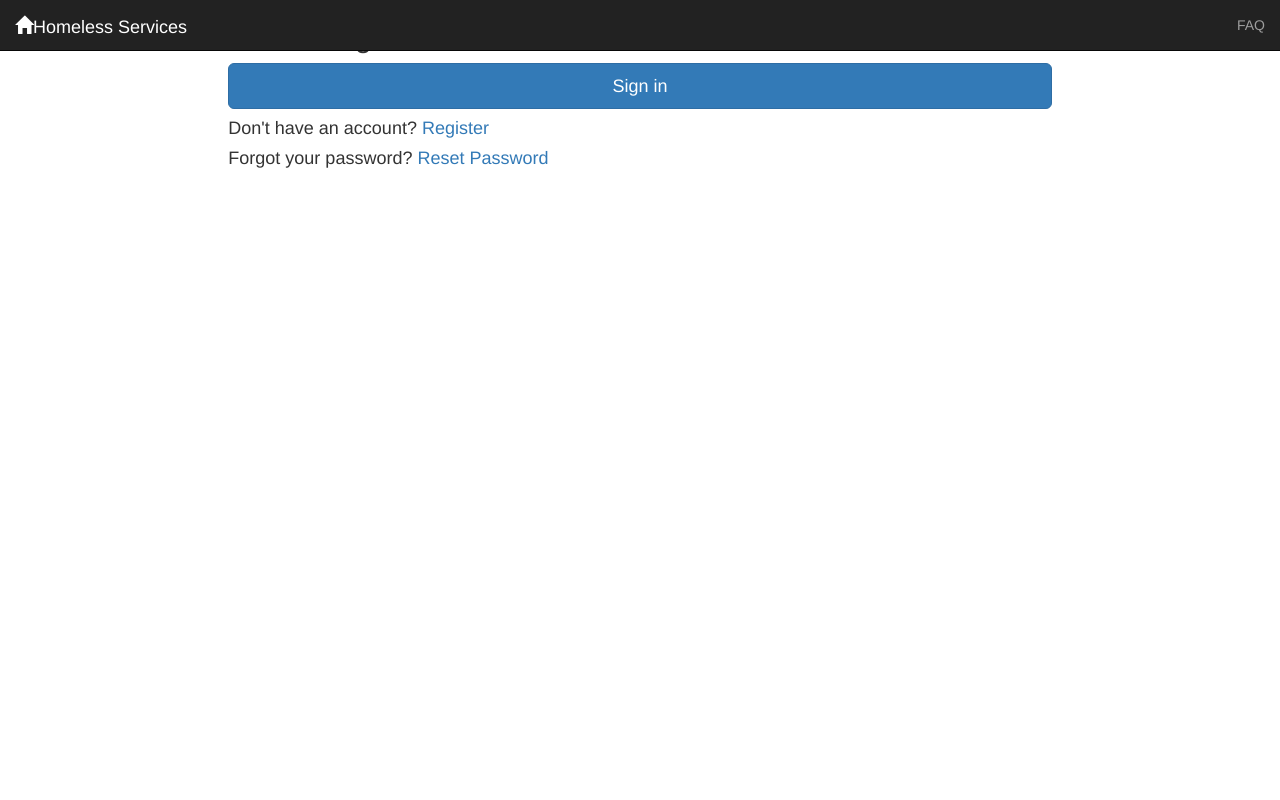
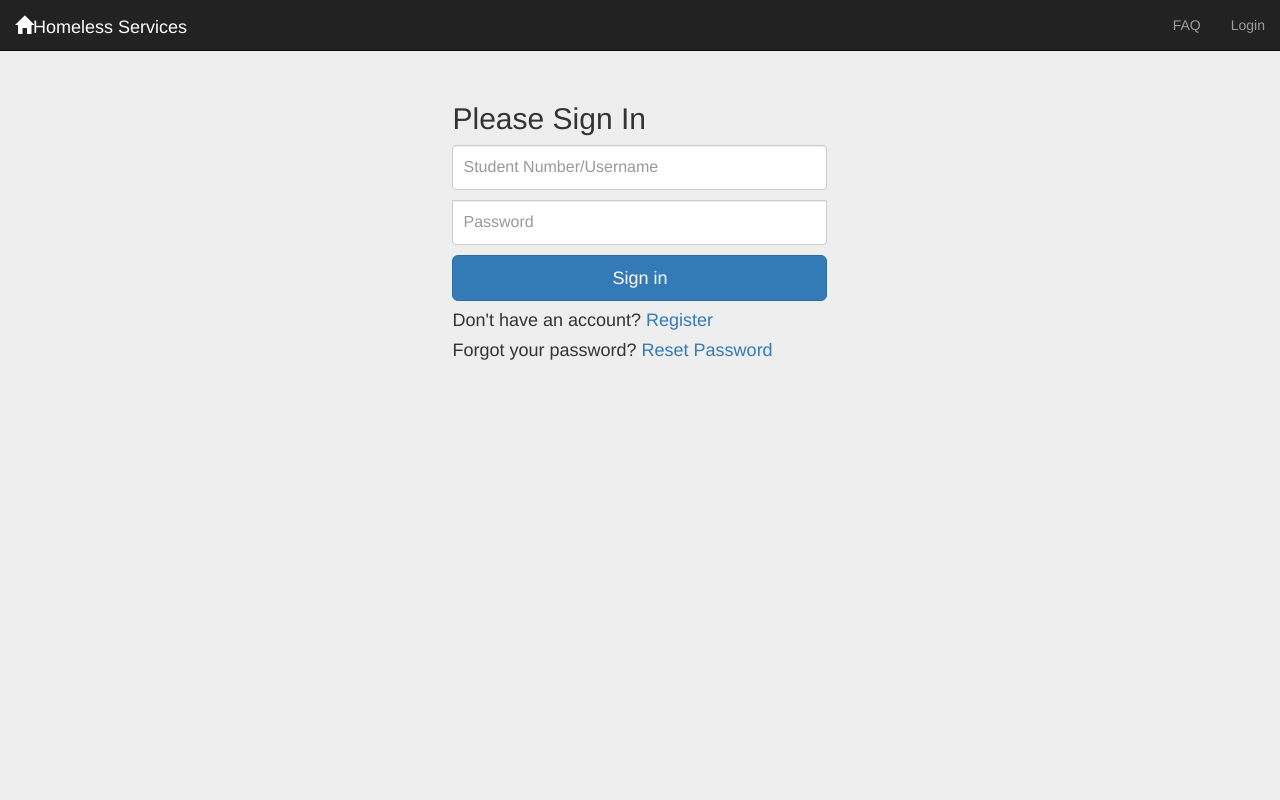
Before and after one commit to fkingnoobgg/Youth-Week-Hackathon, a Django app: page /hackathon/accounts/login/ in a window 1280 px wide. Run offline with Django 3.2, Linux system fonts and the light colour scheme; parts of the project's set-up code (start-up, migrations or seed data) failed here and were passed over; some libraries are stand-ins or nearby versions.

Commit message:
Updated site for login and signin/logout

```diff
--- a/hackathon/forms.py
+++ b/hackathon/forms.py
@@ -1,6 +1,5 @@
 #Django imports
 from django import forms
-from django.contrib.auth.models import User, Group
 from django.contrib.admin import widgets
 from django.core.exceptions import ValidationError
 from django.core.mail import send_mail, mail_admins
@@ -12,30 +11,10 @@ from django.urls import reverse
 from .models import *
 from django.conf import settings
 
-# Added apps
-from datetimewidget.widgets import DateTimeWidget
-from dal import autocomplete
-
 #General imports
 import os
 import re
 import socket
-
-studentNumRegex = re.compile(r'^[0-9]{8}$')
-dateTimeOptions = {
-    'format': 'dd/mm/yyyy hh:ii:00',
-    'weekStart' : '1',
-    'autoclose': True,
-    'showMeridian': True,
-    'minuteStep' : '15',
-    'clearBtn' : True,
-    }
-
-#Checks to see if the student number entered on account creation match
-#the required regex.
-class StundetNumField(forms.CharField):
-    default_validators = [RegexValidator(regex=studentNumRegex, message='Enter a valid student number')]
-    widget = forms.TextInput(attrs={'class':'form-control', 'placeholder':'Student Number'}) # bootstrap class for styling
 
 class EmailField(forms.CharField):
     default_validators = [EmailValidator()]
@@ -44,19 +23,11 @@ class EmailField(forms.CharField):
 class UsernameField(forms.CharField):
     widget = forms.TextInput(attrs={'class':'form-control', 'placeholder':'Student Number/Username'})
 
-class FirstNameField(forms.CharField):
-    widget = forms.TextInput(attrs={'class':'form-control', 'placeholder':'First Name'})
-
-class LastNameField(forms.CharField):
-    widget = forms.TextInput(attrs={'class':'form-control', 'placeholder':'Last Name'})
-
 class PasswordField(forms.CharField):
     widget = forms.PasswordInput(attrs={'class':'form-control', 'placeholder':'Password'})
 
 class SignupFormBase(forms.Form):
-    username = forms.CharField() # have to declare here otherwise order of form elements will be weird
-    first_name = forms.CharField()
-    last_name = forms.CharField()
+    username = forms.CharField()
     password = PasswordField(label='')
     passwordVerify = forms.CharField(label='', widget=forms.PasswordInput(attrs={'class':'form-control', 'placeholder':'Password Again'}))
     def clean(self):
@@ -76,28 +47,13 @@ class SignupFormBase(forms.Form):
         return cleaned_data
 
 class SignupForm(SignupFormBase):
-    username = StundetNumField(label='')
-    first_name = FirstNameField(label='')
-    last_name = LastNameField(label='')
+    username = UsernameField(label='')
+    email = EmailField(label='')
 
     def save(self, data):
         user = User.objects.create_user(data['username'],
-                                        data['username'] + '@student.uwa.edu.au',
+                                        data['email'],
                                         data['password'])
-
-        user.first_name = data['first_name']
-        user.last_name = data['last_name']
-        user.is_active = False
-        group = Group.objects.get(name='LBStudent')
-        group.user_set.add(user)
-        group.save()
-        user.save()
-        lbUser = LBUser()
-        lbUser.user = user
-        #Below sets the key which much be in the link a user sends, and how long until it will expire.
-        lbUser.activation_key = data['activation_key']
-        lbUser.key_expires = datetime.datetime.strftime(datetime.datetime.now()+ datetime.timedelta(days=settings.DAYS_VALID), "%Y-%m-%d %H:%M:%S")
-        lbUser.save()
         return user
 
     #Used for account creation, where users must verify their email address by clicking link.
@@ -112,135 +68,9 @@ class SignupForm(SignupFormBase):
         message = temp.render(contxt)
         send_mail(mailData['email_subject'],message,'Guild Volunteering <volunteering@guild.uwa.edu.au>',[mailData['email']], fail_silently=False)
 
-#May not be needed as supervisors either added by Guild Volunteering
-#Or students create an unverified account in the log entry.
-class SupervisorSignupForm(SignupFormBase):
-    username = EmailField(label='')
-    first_name = FirstNameField(widget=forms.HiddenInput(), initial=None)
-    last_name = LastNameField(widget=forms.HiddenInput(), initial=None)
-
 class LoginForm(forms.Form):
     username = UsernameField(label='')
     password = forms.CharField(label='', widget=forms.PasswordInput(attrs={'class':'form-control', 'placeholder':'Password'}))
-
-class EditLogBookForm(forms.Form):
-    #Students are not allowed to edit the organisation for this logbook, as all the supervisors listed are from that org!
-    name = forms.CharField(label='',required=True,widget=forms.TextInput(attrs={'class':'form-control', 'id':'edit_form_name', 'placeholder':'Book Name'}))
-    category = forms.ModelChoiceField(required=True,queryset = Category.objects.all().order_by('name'),empty_label='Volunteer Category...',
-                                          label='',widget=forms.Select(attrs={'class':'form-control','id':'edit_form_category'}))
-
-class LogBookForm(forms.Form):
-    bookName = forms.CharField(label='', widget=forms.TextInput(attrs={'class':'form-control', 'placeholder':'Book Name'}))
-    bookOrganisation = forms.ModelChoiceField(queryset = Organisation.objects.all().order_by('name'), label='', empty_label='Choose Organisation...',
-                                              widget=forms.Select(attrs={'class':'form-control'}))
-
-    bookCategory = forms.ModelChoiceField(queryset = Category.objects.all().order_by('name'), empty_label='Select Volunteer Category...', label='',
-                                          widget=forms.Select(attrs={'class':'form-control'}),
-                                          help_text='Choose a category that <strong>best</strong> describes your work.')
-
-
-class EditLogEntryForm(forms.Form):
-    name = name = forms.CharField(label='',required=True, widget=forms.TextInput(attrs={'class':'form-control',
-                                            'id':'edit_form_name','placeholder':'Name Log Entry'}))
-
-    def __init__(self, *args, **kwargs):
-        org_id = kwargs.pop('org_id')
-        super(EditLogEntryForm,self).__init__(*args,**kwargs)
-        # Allow user to select supervisor from a list of supervisors
-        self.fields['supervisor'].queryset = Supervisor.objects.filter(organisation = org_id).order_by('user__username')
-        self.fields['supervisor'].empty_label = 'Select Supervisor...'
-
-    supervisor = forms.ModelChoiceField(queryset = [], label='', widget=forms.Select(attrs={'class':'form-control','id':'edit_form_supervisor'}))
-
-    start = forms.DateTimeField(widget=DateTimeWidget(usel10n=False,options = dateTimeOptions, bootstrap_version=3, attrs={'id':'edit_form_start','readonly':''}),label='',)
-    end = forms.DateTimeField(widget=DateTimeWidget(usel10n=False,options = dateTimeOptions, bootstrap_version=3,attrs={'id':'edit_form_end', 'readonly':''}),label='',)
-
-    def clean(self):
-        cleaned_data = super().clean()
-
-        start = cleaned_data.get('start')
-        end = cleaned_data.get('end')
-        if start != None and end != None:
-            timediff = end-start
-            if timediff.total_seconds() < 0:
-                raise ValidationError('Invalid start or end time')
-        elif start == None or end == None:
-            raise ValidationError('You must select a time')
-
-        return cleaned_data
-
-class LogEntryForm(forms.Form):
-    name = forms.CharField(label='',required=True, widget=forms.TextInput(attrs={'class':'form-control', 'placeholder':'Name Log Entry'}))
-
-    def __init__(self, *args, **kwargs):
-        org_id = kwargs.pop('org_id')
-        super(LogEntryForm,self).__init__(*args,**kwargs)
-        # Allow user to select supervisor from a list of supervisors
-        self.fields['supervisor'].queryset = Supervisor.objects.filter(organisation = org_id).order_by('user__username')
-        self.fields['supervisor'].empty_label = 'Select Supervisor...'
-
-    supervisor = forms.ModelChoiceField(queryset = [], label='', widget=forms.Select(attrs={'class':'form-control'}))
-
-    start = forms.DateTimeField(widget=DateTimeWidget(usel10n=False,options = dateTimeOptions, bootstrap_version=3),label='',)
-    end = forms.DateTimeField(widget=DateTimeWidget(usel10n=False,options = dateTimeOptions, bootstrap_version=3),label='',)
-
-    def clean(self):
-        cleaned_data = super().clean()
-
-        start = cleaned_data.get('start')
-        end = cleaned_data.get('end')
-        if start != None or end != None:
-            timediff = end-start
-            if timediff.total_seconds() < 0:
-                raise ValidationError('Invalid start or end time')
-            elif start == None or end == None:
-                raise ValidationError('You must select a time')
-        return cleaned_data
-
-#Creates an unverified supervisor
-class TempSupervisorForm(forms.Form):
-    email = EmailField(label='')
-
-    def clean(self):
-        cleaned_data = super().clean()
-        if len(Supervisor.objects.filter(email = cleaned_data['email'])) > 0:
-            raise ValidationError('Supervisor exists in the system.')
-
-        return cleaned_data
-
-    #!!IMPORTANT!! GUILD MUST MUST MUST set the supervisor to the supervisor group
-    #when adding the supervisor account otherwise will get an error page.
-    def save(self, data):
-        suprvisr = Supervisor()
-        suprvisr.email = data['supervisor_email']
-        suprvisr.validated = False
-        suprvisr.organisation = data['organisation']
-        suprvisr.user = None
-        suprvisr.save()
-
-        return suprvisr
-
-    #As with account creation it will send an email to the guild to look up this
-    #Supervisor and verify them or not.
-    def sendMail(self, mailData):
-        hostname = socket.gethostbyname(socket.gethostname())
-        #link = "http://"+hostname+":8000/logbook/activate/"+mailData['activation_key']
-        contxt = Context({'supervisor_email':mailData['supervisor_email'],'organisation':mailData['organisation']})
-        EMAIL_PATH = os.path.join(settings.BASE_DIR,'logbook','static', mailData['email_path'])
-        file = open(EMAIL_PATH,'r')
-        temp = Template(file.read())
-        file.close
-        message = temp.render(contxt)
-        mail_admins(mailData['email_subject'],message,fail_silently=False)
-
-#Allows a logged in user to edit their first and last name, they entered.
-class EditNamesForm(forms.ModelForm):
-    first_name = FirstNameField(label='')
-    last_name = LastNameField(label='')
-
-    class Meta:
-        model = User
-        fields = ['first_name','last_name',]
 
 #Suspends a users account so that their logbooks are kept in the database
 #but they cant log in, will need to see about th rules regarding deleting accounts.
@@ -311,7 +141,3 @@ class PasswordChangeForm(SetPasswordForm):
         if not self.user.check_password(old_password):
             raise forms.ValidationError(self.error_messages['password_incorrect'],code='password_incorrect',)
         return old_password
-
-class SearchBarForm(forms.Form):
-    query = forms.CharField(widget=forms.TextInput(attrs={'class':'form-control','placeholder':'Search'}),
-                            label='',required = True)
--- /dev/null
+++ b/hackathon/static/css/signin.css
@@ -0,0 +1,44 @@
+body {
+  background-color: #eee;
+}
+
+.form {
+    max-width: 375px;
+    min-width: 300px;
+    margin: 0 auto;
+}
+.form-signin {
+  padding-top: 10%;
+  max-width: 375px;
+  min-width: 300px;
+  margin: 0 auto;
+}
+.form-signin .form-signin-heading,
+.form-signin .checkbox {
+  margin-bottom: 10px;
+}
+.form-signin .checkbox {
+  font-weight: normal;
+}
+.form-signin .form-control {
+  position: relative;
+  height: auto;
+  -webkit-box-sizing: border-box;
+     -moz-box-sizing: border-box;
+          box-sizing: border-box;
+  padding: 10px;
+  font-size: 16px;
+}
+.form-signin .form-control:focus {
+  z-index: 2;
+}
+.form-signin input[type="email"] {
+  margin-bottom: -1px;
+  border-bottom-right-radius: 0;
+  border-bottom-left-radius: 0;
+}
+.form-signin input[type="password"] {
+  margin-bottom: 10px;
+  border-top-left-radius: 0;
+  border-top-right-radius: 0;
+}
--- a/hackathon/templates/base.html
+++ b/hackathon/templates/base.html
@@ -61,6 +61,7 @@
                         <li class="visible-xs"><a href="{% url 'logbook:index' %}"><span class="glyphicon glyphicon-home" aria-hidden="true"></span> Home</a></li>
                         <li class="hidden-xs"><a href="{% url 'logbook:faq' %}">FAQ</a></li>
                         <li class="visible-xs"><a href="{% url 'logbook:faq' %}"><span class="glyphicon glyphicon-question-sign" aria-hidden="true"></span> FAQ</a></li>
+                        <li><a href="{% url 'logbook:login' %}">Login</a></li>
                     </ul>
                 </div>
             </div>
--- a/hackathon/views.py
+++ b/hackathon/views.py
@@ -1,22 +1,55 @@
+# Django Imports
 from django.shortcuts import render
 
+from .forms import *
+
+"""
+First thing anyone sees when the log into the site.
+"""
 def indexView(request):
     return render(request, 'index.html', {})
 
+"""
+Answers any general problems people hav with the service.
+"""
 def FAQView(request):
     return render(request, 'faq.html', {})
 
+"""
+Handles the activation of the user's key.
+"""
 def activationView(request, key):
     return render(request, '', {})
 
+"""
+Sends a new activation link to the user signing up for the service.
+"""
 def new_activation_link(request):
     return render(request, '', {})
 
+"""
+Handles the signup form for the users
+"""
 def signupView(request):
     return render(request,'',{})
 
+"""
+Manages the logging in of a user via django.auth functions.
+"""
 def loginView(request):
-    return render(request, 'login.html', {})
+    if request.method == 'POST':
+        form = LoginForm(request.POST)
+        if form.is_valid():
+            user = authenticate(username=form.cleaned_data['username'], password=form.cleaned_data['password'])
+            if user is not None:
+                login(request, user)
+                return redirect('logbook:index')
+    else:
+        form = LoginForm()
+    return render(request, 'login.html', {'loginForm':form})
 
+"""
+Handles logging out of a user.
+"""
 def logoutView(request):
     return render(request, 'logout.html', {})
```
Also changed, not shown: 1 other file.
